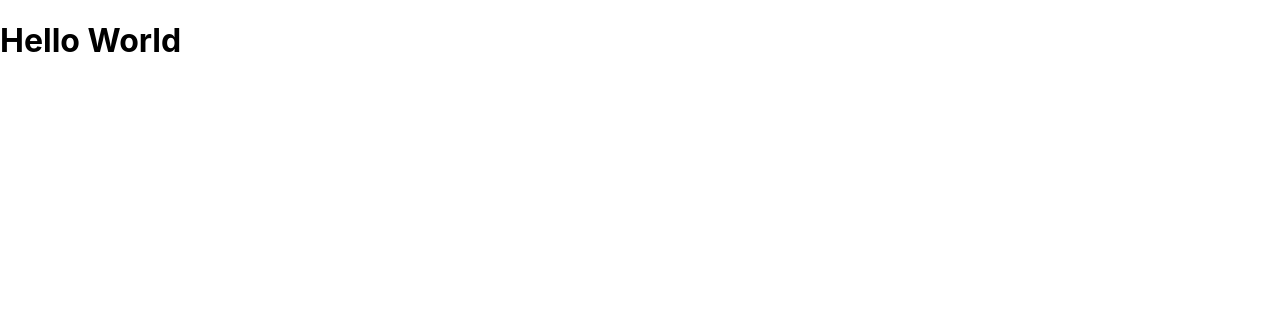
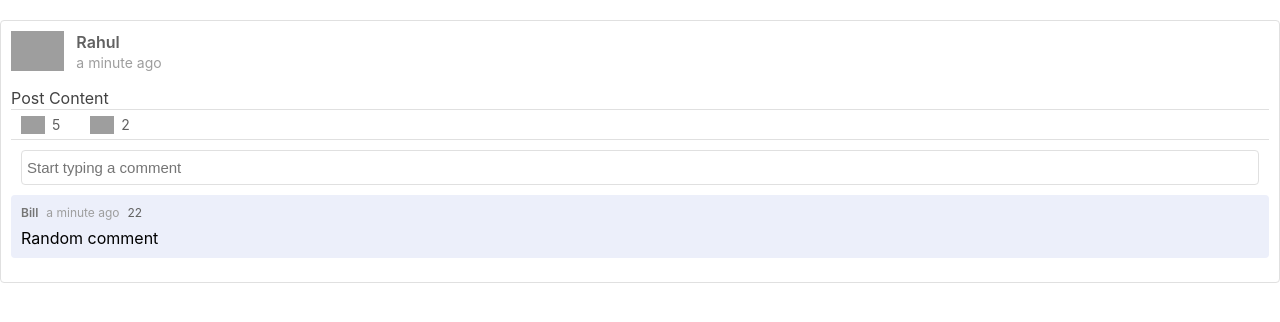
Before and after one commit to rahulbatra-19/Bondify, a React (Create React App) app: page / in a window 1280 px wide. Shown: the top 322 px of the page. Built offline with nearby package versions, Linux system fonts and the light colour scheme; no server answers; grey boxes are pictures that could not be loaded.

Commit message:
Created home Component

```diff
--- /dev/null
+++ b/src/api/index.js
@@ -0,0 +1,45 @@
+import {  API_URLS, LOCALSTORAGE_TOKEN_KEY } from "../utils";
+const customFetch = async(url, { body, ...customConfig }) => {
+    const token = window.localStorage.getItem(LOCALSTORAGE_TOKEN_KEY);
+
+    const headers = {
+        'content-type': 'application/json',
+        Accept : 'application/json'
+    }
+    if (token) {
+        headers.Authorization = `Bearer ${token}`;
+    }
+
+    const config = {
+        ...customConfig,
+        headers: {
+            ...headers,
+            ...customConfig.headers
+        },
+    };
+    if (body) {
+        config.body = JSON.stringify(body);
+    }
+    try {
+        const response = await fetch(url, config);
+        const data = await response.json();
+        if (data.success) {
+            return {
+                data: data.data,
+                success : true
+            };
+        }
+        throw new Error(data.message);
+    } catch (error) {
+        console.error(error);
+        return {
+            message: error.message,
+            success: false
+        }
+    }
+};
+export const getPosts = (page=1, limit=5) => {
+    return customFetch(API_URLS.posts(page , limit), {
+        method: 'GET',
+    });
+}
--- a/src/components/App.js
+++ b/src/components/App.js
@@ -1,7 +1,18 @@
+import { useEffect } from "react";
+import { getPosts } from '../api';
+import { Home } from '../pages';
+
 function App() {
+  useEffect(() => {
+    const fetchPosts = async () => {
+    const response = await getPosts();
+    console.log('response', response);
+    }
+    fetchPosts();
+  },[]);
   return (
     <div className="App">
-      <h1>Hello World</h1>
+      <Home />
     </div>
   );
 }
--- /dev/null
+++ b/src/pages/home.js
@@ -0,0 +1,50 @@
+import styles from '../styles/home.module.css';
+export const Home = () => {
+    return (
+        <div className={styles.postsList}>
+            <div className={styles.postWrapper}>
+                <div className={styles.postHeader}>
+                    <div className={styles.postAvatar}>
+                        <img src="https://img.freepik.com/free-icon/user_318-159711.jpg?size=626&ext=jpg"
+                            alt="user-pic"
+                        />
+                   <div>
+                    <span className={styles.postAuthor}>Rahul</span>
+                    <span className={styles.postTime}> a minute ago</span>
+                </div>
+            </div>
+            <div className={styles.postContent}> Post Content</div>
+            <div className={styles.postActions}>
+                <div className={styles.postLike}>
+                    <img src="https://img.icons8.com/?size=2x&id=16076&format=png"
+                        alt="" />
+                    <span>5</span>
+                </div>
+                <div className={styles.postCommentsIcon}>
+                    <img src="https://img.icons8.com/?size=2x&id=jOjH1Mt48Fp1&format=png
+                    "
+                        alt="comments-icon"
+                    />
+                    <span>2</span>
+                </div>
+            </div>
+            <div className={styles.postCommentBox}>
+                <input placeholder="Start typing a comment"/>
+            </div>
+            <div className={styles.postCommentList}>
+                <div className={styles.postCommentItem}>
+                    <div className={styles.postCommentHeader}>
+                        <span className={styles.postCommentAuthor}>Bill</span>
+                        <span className={styles.postCommentTime}>a minute ago</span>
+                        <span className={styles.postCommentLikes}>22</span>
+                    </div>
+
+                    <div className={styles.postCommentContent}> Random comment</div>
+                </div>
+            </div>
+                </div>
+            </div>
+            </div>
+
+    );
+};
--- a/src/pages/index.js
+++ b/src/pages/index.js
@@ -0,0 +1 @@
+export * from './home';
--- /dev/null
+++ b/src/styles/home.module.css
@@ -0,0 +1,243 @@
+.postWrapper {
+  border: 1px solid #e0e0e0;
+  box-sizing: border-box;
+  border-radius: 4px;
+  margin-top: 20px;
+  background: #fff;
+}
+.postHeader {
+  padding: 10px 10px;
+}
+.postAvatar {
+  display: flex;
+}
+.postAvatar > div {
+  display: flex;
+  flex-direction: column;
+  padding-left: 12px;
+}
+.postAvatar img {
+  height: 40px;
+}
+.postAvatar .postAuthor {
+  color: #616161;
+  /* font-family: Open Sans; */
+  font-style: normal;
+  font-weight: 600;
+  font-size: 16px;
+  line-height: 22px;
+  text-decoration: none;
+}
+.postAvatar .postAuthor:hover {
+  text-decoration: underline;
+}
+.postAvatar .postTime {
+  /* font-family: Open Sans; */
+  font-style: normal;
+  font-weight: normal;
+  font-size: 14px;
+  line-height: 19px;
+  color: #9e9e9e;
+}
+.postContent {
+  /* font-family: Open Sans; */
+  font-style: normal;
+  font-weight: normal;
+  font-size: 16px;
+  line-height: 22px;
+  color: #424242;
+  margin-top: 15px;
+}
+.postActions {
+  padding: 5px;
+  display: flex;
+  border: 1px solid #e0e0e0;
+  padding: 5px 10px;
+  font-weight: normal;
+  font-size: 14px;
+  line-height: 19px;
+  color: #616161;
+  border-right: none;
+  border-left: none;
+}
+.postActions img {
+  height: 18px;
+}
+.postActions img:hover {
+  cursor: pointer;
+}
+.postLike {
+  display: flex;
+  align-items: center;
+}
+.postCommentsIcon {
+  margin-left: 30px;
+  display: flex;
+  align-items: center;
+}
+.postLike span,
+.postCommentsIcon span {
+  margin-left: 7px;
+}
+.postCommentBox {
+  padding: 10px 10px;
+}
+.postCommentBox input {
+  border: 1px solid #e0e0e0;
+  border-radius: 4px;
+  height: 35px;
+  margin: 0 auto;
+  width: 100%;
+  font-size: 15px;
+  box-sizing: border-box;
+  padding: 5px;
+}
+.postCommentBox input:focus {
+  outline: none;
+}
+.postCommentsList {
+  padding: 5px 10px;
+  position: relative;
+}
+.postCommentItem {
+  background: #eceffa;
+  border-radius: 4px;
+  padding: 10px;
+  margin-bottom: 14px;
+}
+.postCommentHeader {
+  display: flex;
+}
+.postCommentHeader .postCommentAuthor {
+  font-weight: 600;
+  font-size: 12px;
+  line-height: 16px;
+  color: #757575;
+}
+.postCommentHeader .postCommentTime {
+  font-size: 12px;
+  line-height: 16px;
+  color: #9e9e9e;
+  margin-left: 8px;
+}
+.postCommentHeader .postCommentLikes {
+  font-size: 12px;
+  line-height: 16px;
+  color: #616161;
+  margin-left: 8px;
+}
+.postCommentContent {
+  margin-top: 7px;
+}
+.postCommentsList .commentLike {
+  position: absolute;
+  right: 21px;
+  top: 13px;
+}
+.postCommentsList .commentLike img {
+  height: 20px;
+}
+.postCommentsList .commentLike img:hover {
+  cursor: pointer;
+}
+
+/* Styles added */
+.home {
+  padding: 20px 50px;
+  display: flex;
+  width: 80%;
+  margin: 0 auto;
+}
+.home .posts-list {
+  flex-grow: 0.8;
+}
+.friendsList {
+  background: #fff;
+  margin-left: 50px;
+  flex-grow: 0.2;
+  height: 50vh;
+  box-sizing: border-box;
+  margin-top: 20px;
+  border: 1px solid #e0e0e0;
+  border-radius: 4px;
+  overflow-y: scroll;
+}
+.friendsList .header {
+  border-bottom: 1px solid #e0e0e0;
+  font-weight: 600;
+  font-size: 16px;
+  color: #424242;
+  padding: 20px;
+}
+.friendsList .friendsImg img {
+  height: 40px;
+}
+.noFriends {
+  display: flex;
+  justify-content: center;
+  margin: 20px 0;
+}
+.friendsItem {
+  display: flex;
+  align-items: center;
+  padding: 5px 10px;
+  color: #616161;
+  font-style: normal;
+  font-weight: 600;
+  font-size: 16px;
+  line-height: 22px;
+  text-decoration: none;
+}
+.friendsItem:hover {
+  cursor: pointer;
+  background-color: #f1f1f1;
+}
+.friendsName {
+  padding: 0 10px;
+}
+.postsList {
+  flex: 1;
+}
+
+/* Create Post */
+.createPost {
+  background: white;
+  border: 1px solid #e0e0e0;
+  box-sizing: border-box;
+  border-radius: 4px;
+}
+.createPost > div {
+  padding: 10px;
+  border-top: 1px solid #d0d0d0;
+  display: flex;
+  justify-content: flex-end;
+}
+.createPost textarea {
+  height: 90px;
+  padding: 10px;
+  width: 100%;
+  box-sizing: border-box;
+  font-size: 15px;
+  border: none;
+  resize: none;
+  border-top-right-radius: 3px;
+  border-top-left-radius: 3px;
+}
+.addPostBtn {
+  width: 112px;
+  height: 42px;
+  left: 111.5px;
+  top: 0px;
+  background: #ef7917;
+  border-radius: 3px;
+  color: #fff;
+  font-size: 16px;
+  border: none;
+}
+.addPostBtn:focus,
+.createPost textarea:focus {
+  outline: none;
+}
+.addPostBtn:hover {
+  cursor: pointer;
+}
--- /dev/null
+++ b/src/utils/constant.js
@@ -0,0 +1,25 @@
+const API_ROOT = 'https://codeial.codingninjas.com:8000/api/v2/';
+
+// doc url - https://www.notion.so/aakashcn/Codeial-API-docs-3a4d0b5a42c54f0a94d951a42aabc13f
+export const API_URLS = {
+  login: () => `${API_ROOT}/users/login`,
+  signup: () => `${API_ROOT}/users/signup`,
+  posts: (page, limit) => `${API_ROOT}/posts?page=${page}&limit=${limit}`,
+  createPost: (content) => `${API_ROOT}/posts/create`,
+  createFriendship: (userId) =>
+    `${API_ROOT}/friendship/create_friendship?user_id=${userId}`,
+  friends: () => `${API_ROOT}/friendship/fetch_user_friends`,
+  removeFriend: (userId) =>
+    `${API_ROOT}/friendship/remove_friendship?user_id=${userId}`,
+  toggleLike: (itemId, itemType) =>
+    `${API_ROOT}/likes/toggle?likeable_id=${itemId}&likeable_type=${itemType}`, // itemType is 'Post'/'Comment'
+  getLikes: (itemId, itemType) =>
+    `${API_ROOT}/likes?likeable_id=${itemId}&likeable_type=${itemType}`,
+  comment: () => `${API_ROOT}/comments`, // POST - create, GET - list of comments
+  deleteComment: (commentId) => `${API_ROOT}/comments?comment_id=${commentId}`,
+  editUser: () => `${API_ROOT}/users/edit`,
+  userInfo: (userId) => `${API_ROOT}/users/${userId}`,
+  searchUsers: (searchText) => `${API_ROOT}/users/search?text=${searchText}`,
+};
+
+export const LOCALSTORAGE_TOKEN_KEY = '__bondify_token__';
--- a/src/utils/index.js
+++ b/src/utils/index.js
@@ -0,0 +1 @@
+export * from './constant';
```
